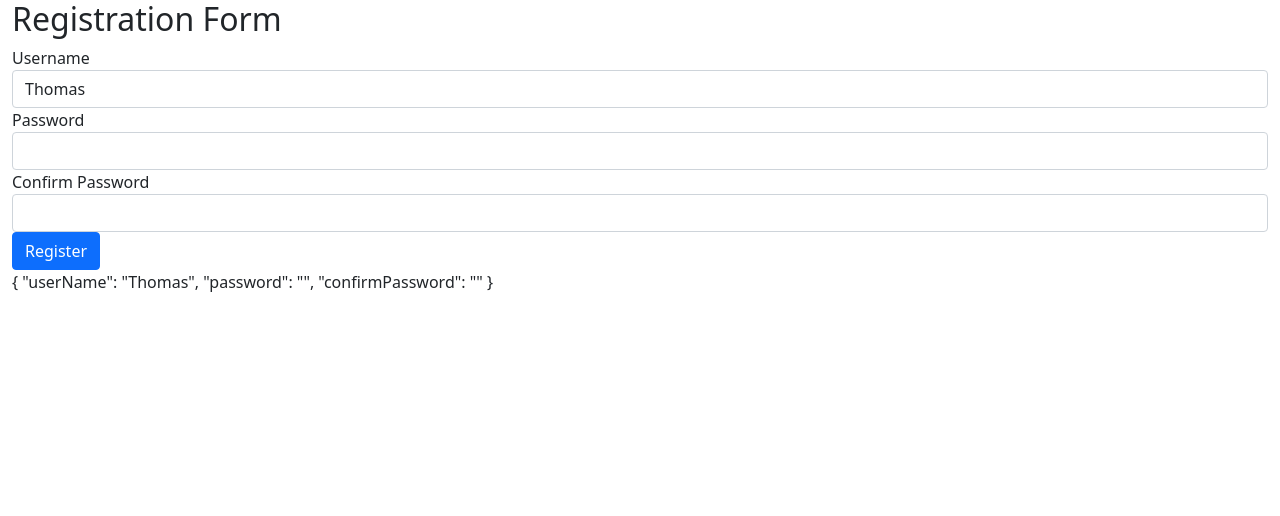
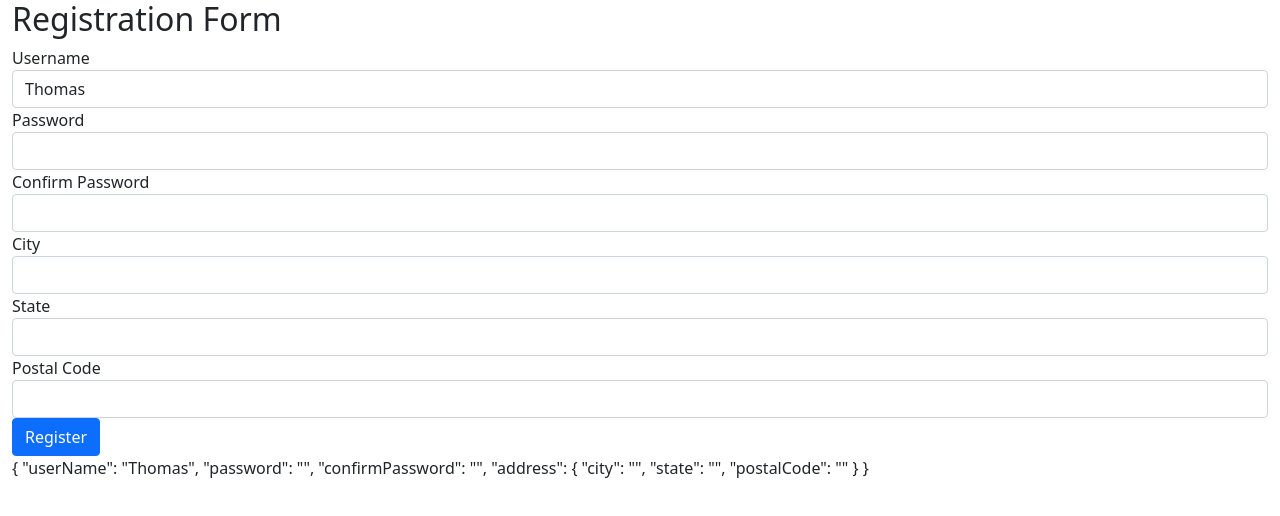
Before and after one commit to tomasz920304/022AngularFormsToutorial, an Angular app: page / in a window 1280 px wide. Shown: the top 516 px of the page. Built offline with nearby package versions, Linux system fonts and the light colour scheme.

Commit message:
19 - Nesting Form Groups

```diff
--- a/src/app/app.component.html
+++ b/src/app/app.component.html
@@ -13,6 +13,20 @@
       <label>Confirm Password</label>
       <input formControlName="confirmPassword" type="password" class="form-control">
     </div>
+    <div formGroupName="address">
+      <div class="form-group">
+        <label>City</label>
+        <input formControlName="city" type="text" class="form-control">
+      </div>
+      <div class="form-group">
+        <label>State</label>
+        <input formControlName="state" type="text" class="form-control">
+      </div>
+      <div class="form-group">
+        <label>Postal Code</label>
+        <input formControlName="postalCode" type="text" class="form-control">
+      </div>
+    </div>
     <button class="btn btn-primary" type="submit">Register</button>
   </form>
   {{registractionForm.value | json}}
--- a/src/app/app.component.ts
+++ b/src/app/app.component.ts
@@ -8,9 +8,17 @@ import { FormControl, FormGroup } from '@angular/forms';
 })
 export class AppComponent {
   title = 'ReactiveFormsToutorial';
+
+
+
   registractionForm = new FormGroup({
-    userName :new FormControl('Thomas'),
-    password :new FormControl(''),
-    confirmPassword :new FormControl(''),
+    userName: new FormControl('Thomas'),
+    password: new FormControl(''),
+    confirmPassword: new FormControl(''),
+    address: new FormGroup({
+      city: new FormControl(''),
+      state: new FormControl(''),
+      postalCode: new FormControl('')
+    })
   });
 }
```
